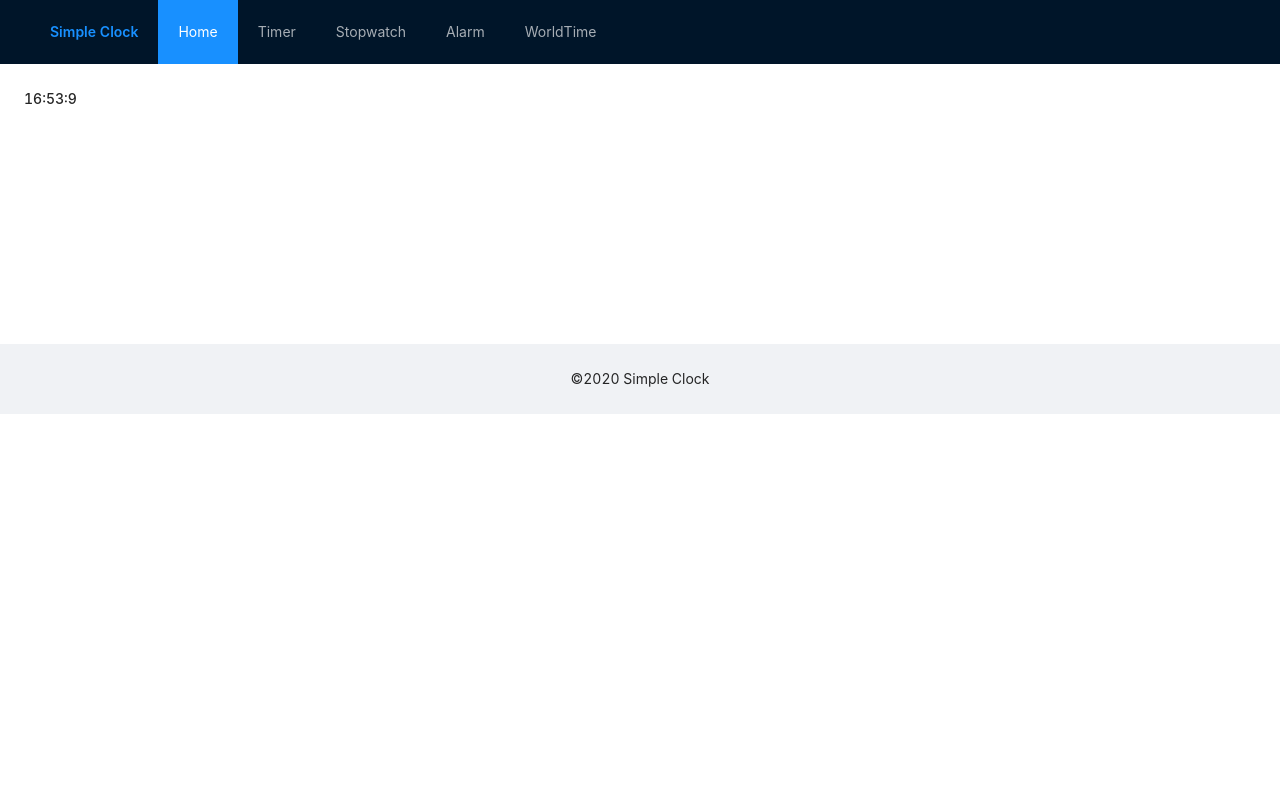
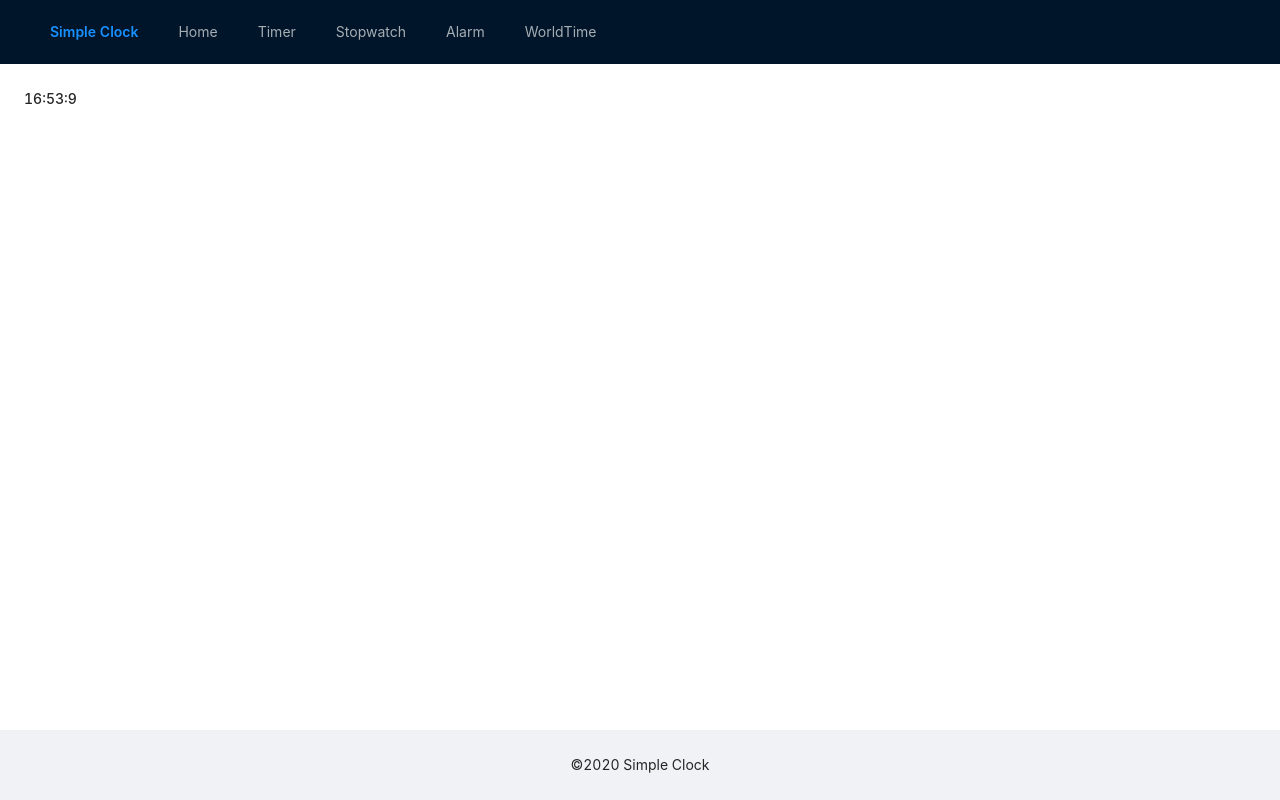
Before and after one commit to mirmousaviii/clock, a React (Create React App) app: page / in a window 1280 px wide. Built offline with nearby package versions, Linux system fonts and the light colour scheme.

Commit message:
Fix style and routes

```diff
--- a/src/App.css
+++ b/src/App.css
@@ -1,9 +1,10 @@
 @import '~antd/dist/antd.css';
 
+
 .site-layout-content {
-    min-height: 280px;
     padding: 24px;
     background: #fff;
+    min-height: calc(100vh - 134px);
 }
 .logo {
     float: left;
--- a/src/App.js
+++ b/src/App.js
@@ -1,15 +1,13 @@
 import './App.css';
-import {BrowserRouter as Router, Route} from "react-router-dom";
-import routes from './routes'
+import {BrowserRouter as Router} from 'react-router-dom';
+import DefaultLayout from './layouts/default-layout';
 
 function App() {
   return (
-    <Router>
-      {routes.map((route, index) => (
-          <Route {...route} key={index}/>
-        )
-      )}
-    </Router>
+      <Router>
+        <DefaultLayout/>
+        {/*  TODO: Add route for auth pages*/}
+      </Router>
   );
 }
 
--- a/src/components/Nav.js
+++ b/src/components/Nav.js
@@ -3,7 +3,7 @@ import {Link} from 'react-router-dom';
 
 function Nav() {
   return (
-      <Menu theme="dark" mode="horizontal" defaultSelectedKeys={['1']}>
+      <Menu theme="dark" mode="horizontal">
         <Menu.Item key="1"><Link to='/'>Home</Link></Menu.Item>
         <Menu.Item key="2"><Link to='/timer'>Timer</Link></Menu.Item>
         <Menu.Item key="3"><Link to='/stopwatch'>Stopwatch</Link></Menu.Item>
--- a/src/index.js
+++ b/src/index.js
@@ -4,10 +4,8 @@ import App from './App';
 import reportWebVitals from './reportWebVitals';
 
 ReactDOM.render(
-  <React.StrictMode>
-    <App />
-  </React.StrictMode>,
-  document.getElementById('root')
+    <App/>,
+    document.getElementById('root'),
 );
 
 // If you want to start measuring performance in your app, pass a function
--- a/src/layouts/default-layout.js
+++ b/src/layouts/default-layout.js
@@ -1,10 +1,12 @@
 import {Layout, Typography} from 'antd';
 import Nav from '../components/Nav';
+import routes from '../routes';
+import {BrowserRouter as Router, Route} from 'react-router-dom';
 
 const {Header, Footer, Content} = Layout;
 const {Link} = Typography;
 
-let DefaultLayout = ({children}) => {
+let DefaultLayout = () => {
 
   return (
       <Layout>
@@ -13,7 +15,10 @@ let DefaultLayout = ({children}) => {
           <Nav/>
         </Header>
         <Content className="site-layout-content">
-          {children}
+          {routes.map((route, index) => (
+                  <Route {...route} key={index}/>
+              )
+          )}
         </Content>
         <Footer style={{textAlign: 'center'}}>©2020 Simple Clock</Footer>
       </Layout>
--- a/src/pages/Alarm.js
+++ b/src/pages/Alarm.js
@@ -15,12 +15,12 @@ function Alarm() {
 
 
   return (
-      <DefaultLayout>
+      <>
         <h2>Alarm</h2>
         <input value={hour} type="number" min={0} max={23}/>
         <input value={minute} type="number" min={0} max={59}/>
         <button>Set Alarm</button>
-      </DefaultLayout>
+      </>
   );
 }
 
--- a/src/pages/Counter.js
+++ b/src/pages/Counter.js
@@ -50,13 +50,13 @@ class Counter extends React.Component {
 
   render() {
     return (
-        <DefaultLayout>
+        <>
           <h4>Counter</h4>
           <h4>Number: {this.state.number}</h4>
           <h4>Counter: {this.state.counter}</h4>
           <button onClick={this.plus}>+</button>
           <button onClick={this.mines}>-</button>
-        </DefaultLayout>
+        </>
     );
   }
 }
--- a/src/pages/Home.js
+++ b/src/pages/Home.js
@@ -5,9 +5,7 @@ import DefaultLayout from '../layouts/default-layout';
 function Home() {
 
   return (
-      <DefaultLayout>
         <SimpleClock/>
-      </DefaultLayout>
   );
 }
 
--- a/src/pages/Stopwatch.js
+++ b/src/pages/Stopwatch.js
@@ -48,13 +48,13 @@ function Stopwatch() {
   }
 
   return (
-      <DefaultLayout>
+      <>
         <p>Stopwatch</p>
         <h4>{timeStyle(time)}</h4>
         <button onClick={start}>Start</button>
         <button onClick={stop}>Stop</button>
         <button onClick={reset}>Reset</button>
-      </DefaultLayout>
+      </>
   );
 }
 
--- a/src/pages/Timer.js
+++ b/src/pages/Timer.js
@@ -50,7 +50,7 @@ function Timer() {
   }
 
   return (
-      <DefaultLayout>
+      <>
         <p>Timer</p>
         <label>
           Minute:
@@ -69,7 +69,7 @@ function Timer() {
         <button onClick={start}>Start</button>
         <button onClick={pause}>Pause</button>
 
-      </DefaultLayout>
+      </>
   );
 }
 
--- a/src/pages/WorldTime.js
+++ b/src/pages/WorldTime.js
@@ -21,7 +21,7 @@ function WorldTime() {
   );
 
   return (
-      <DefaultLayout>
+      <>
         <h2>World Time</h2>
 
         <h3>{mainTime} <small>(Local time)</small></h3>
@@ -32,7 +32,7 @@ function WorldTime() {
                    setTimezone(e.target.value);
                  }}/>
         </h3>
-      </DefaultLayout>
+      </>
   );
 
 }
```
